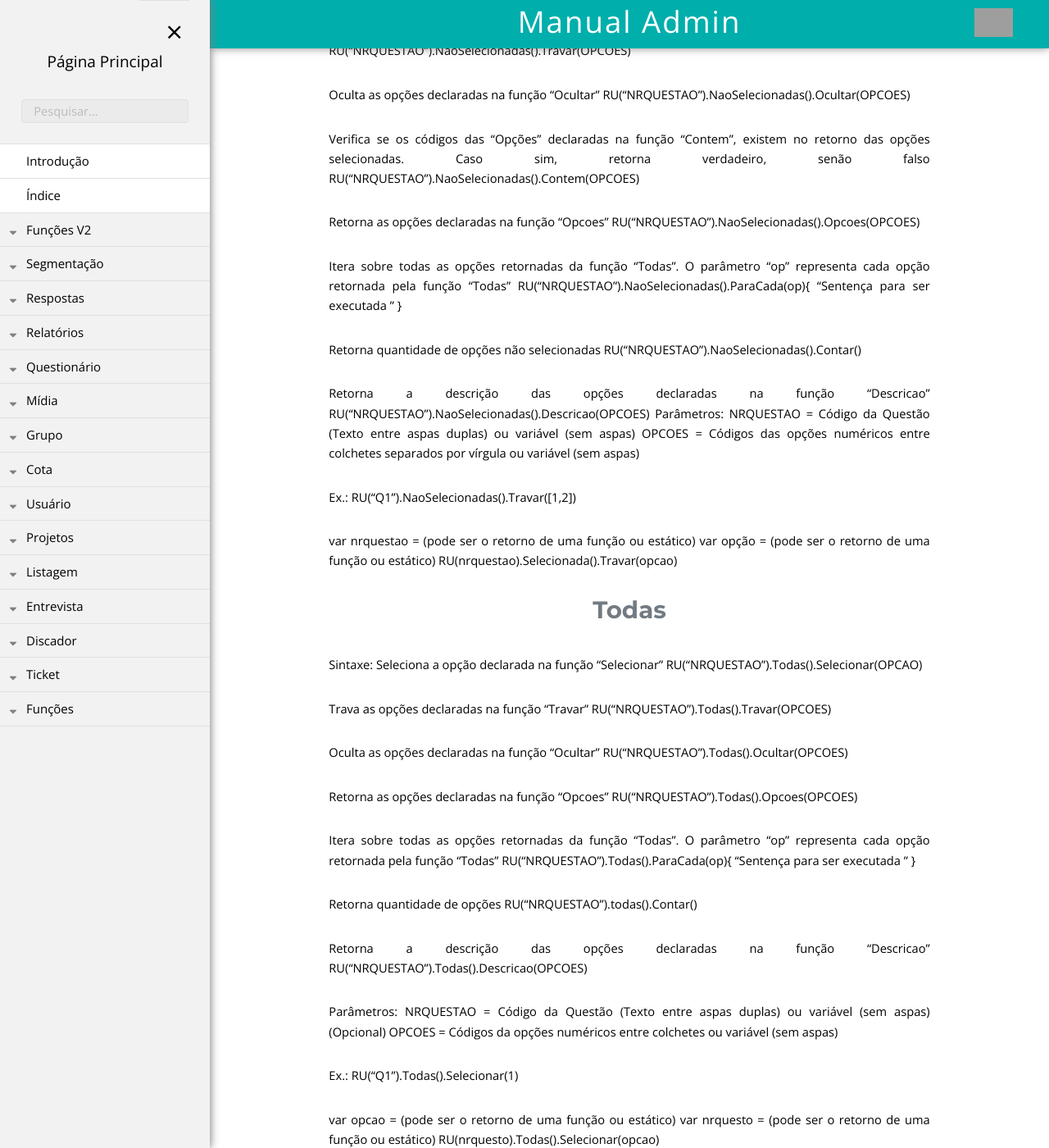
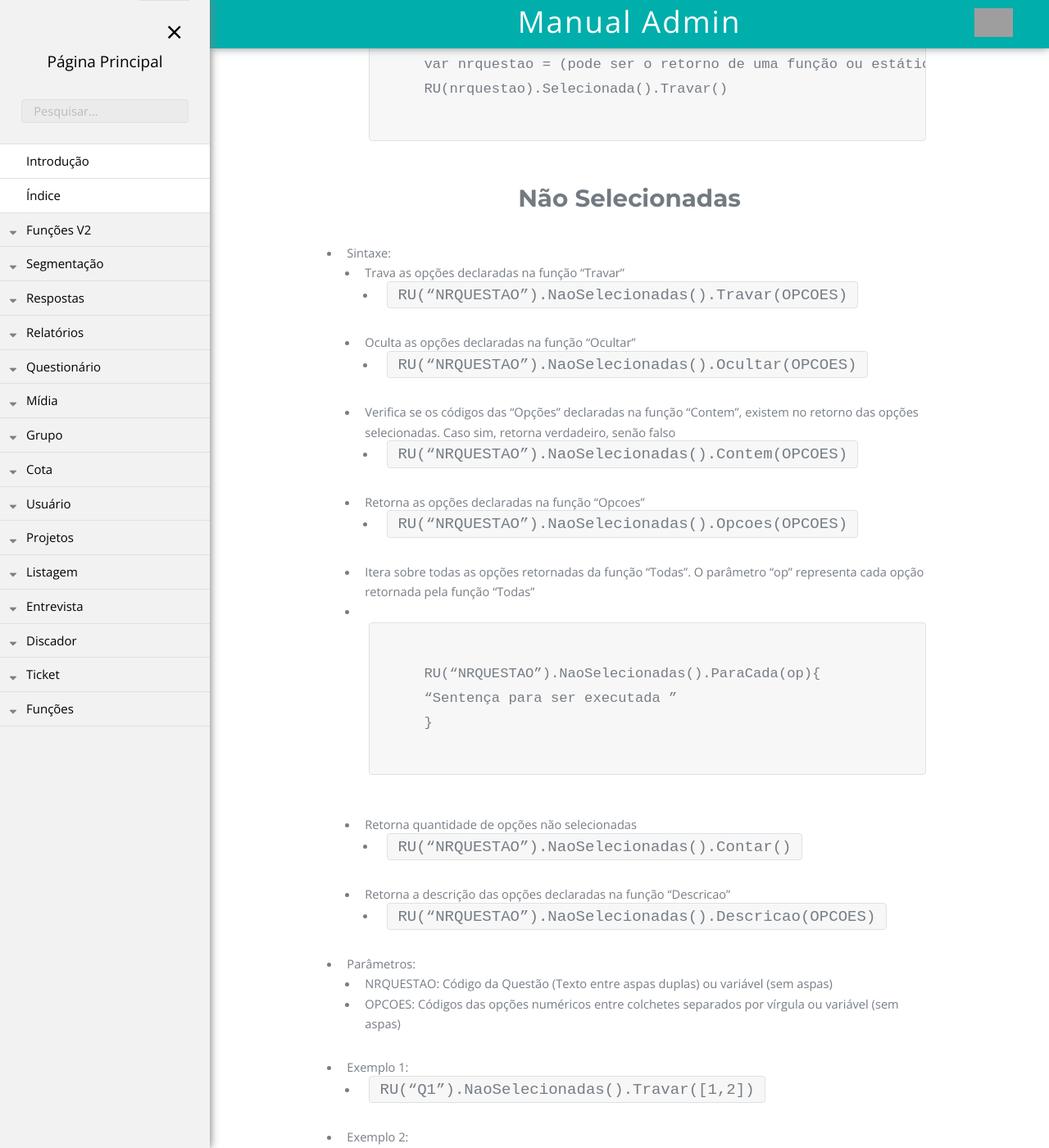
Before and after one commit to rogerio-figueiredo-hsr/hsrtechonline.github.io, a Jekyll site: the page built from _posts/2019-03-29-ru.md, in a window 1280 px wide and 1400 px high, scrolled down 1425 px. Shown: the whole window at 82% size. Built offline with Jekyll 4.4.1, drawn with Linux system fonts in a browser that asks for light colours; some of the changed text lies outside the part shown; grey boxes are pictures that could not be loaded.

Commit message:
Update 2019-03-29-ru.md

```diff
--- a/_posts/2019-03-29-ru.md
+++ b/_posts/2019-03-29-ru.md
@@ -17,9 +17,13 @@
 - Exemplo 1:
   - `RU(“Q1”).GravarOpcao(1)`
 - Exemplo 2:
-  - var opcao =(pode ser o retorno de uma função ou estático)
-  - var nrquestao = (pode ser o retorno de uma função ou estático)
-  - RU(nrquestao).GravarOpcao(opcao)
+  - <pre>
+      <code>
+        var opcao =(pode ser o retorno de uma função ou estático)
+        var nrquestao = (pode ser o retorno de uma função ou estático)
+        RU(nrquestao).GravarOpcao(opcao)
+      </code>
+    </pre>
 
 
 # Selecionada
@@ -38,80 +42,85 @@
 - Exemplos 1:
   - `RU("Q1").Selecionada().Travar()`
 - Exemplos 2:
-  - `var nrquestao = (pode ser o retorno de uma função ou estático)`
-  - `RU(nrquestao).Selecionada().Travar()`
+  - <pre>
+      <code>
+        var nrquestao = (pode ser o retorno de uma função ou estático)
+        RU(nrquestao).Selecionada().Travar()
+      </code>
+    </pre>
 
 
 # Não Selecionadas
 
-Sintaxe:
-Trava as opções declaradas na função “Travar”
-RU(“NRQUESTAO”).NaoSelecionadas().Travar(OPCOES)
-
-Oculta as opções declaradas na função “Ocultar”
-RU(“NRQUESTAO”).NaoSelecionadas().Ocultar(OPCOES)
-
-Verifica se os códigos das “Opções” declaradas na função “Contem”, existem no retorno das opções selecionadas. Caso sim, retorna verdadeiro, senão falso
-RU(“NRQUESTAO”).NaoSelecionadas().Contem(OPCOES)
-
-Retorna as opções declaradas na função “Opcoes”
-RU(“NRQUESTAO”).NaoSelecionadas().Opcoes(OPCOES)
-
-Itera sobre todas as opções retornadas da função “Todas”. O parâmetro “op” representa cada opção retornada pela função “Todas”
-RU(“NRQUESTAO”).NaoSelecionadas().ParaCada(op){
-“Sentença para ser executada ”
-}
-
-Retorna quantidade de opções não selecionadas
-RU(“NRQUESTAO”).NaoSelecionadas().Contar()
-
-Retorna a descrição das opções declaradas na função “Descricao”
-RU(“NRQUESTAO”).NaoSelecionadas().Descricao(OPCOES)
-Parâmetros:
-NRQUESTAO = Código da Questão (Texto entre aspas duplas) ou variável (sem aspas)
-OPCOES = Códigos das opções numéricos entre colchetes separados por vírgula ou variável (sem aspas)
-
-Ex.:
-RU(“Q1”).NaoSelecionadas().Travar([1,2])
-
-var nrquestao = (pode ser o retorno de uma função ou estático)
-var opção = (pode ser o retorno de uma função ou estático)
-RU(nrquestao).Selecionada().Travar(opcao)
+- Sintaxe:
+  - Trava as opções declaradas na função “Travar”
+    - `RU(“NRQUESTAO”).NaoSelecionadas().Travar(OPCOES)`
+  - Oculta as opções declaradas na função “Ocultar”
+    - `RU(“NRQUESTAO”).NaoSelecionadas().Ocultar(OPCOES)`
+  - Verifica se os códigos das “Opções” declaradas na função “Contem”, existem no retorno das opções selecionadas. Caso sim, retorna         verdadeiro, senão falso
+    - `RU(“NRQUESTAO”).NaoSelecionadas().Contem(OPCOES)`
+  - Retorna as opções declaradas na função “Opcoes”
+    - `RU(“NRQUESTAO”).NaoSelecionadas().Opcoes(OPCOES)`
+  - Itera sobre todas as opções retornadas da função “Todas”. O parâmetro “op” representa cada opção retornada pela função “Todas”
+  - <pre>
+      <code>
+        RU(“NRQUESTAO”).NaoSelecionadas().ParaCada(op){
+        “Sentença para ser executada ”
+        }
+      </code>
+    </pre>
+  - Retorna quantidade de opções não selecionadas
+    - `RU(“NRQUESTAO”).NaoSelecionadas().Contar()`
+  - Retorna a descrição das opções declaradas na função “Descricao”
+    - `RU(“NRQUESTAO”).NaoSelecionadas().Descricao(OPCOES)`
+- Parâmetros:
+  - NRQUESTAO: Código da Questão (Texto entre aspas duplas) ou variável (sem aspas)
+  - OPCOES: Códigos das opções numéricos entre colchetes separados por vírgula ou variável (sem aspas)
+- Exemplo 1:
+  - `RU(“Q1”).NaoSelecionadas().Travar([1,2])`
+- Exemplo 2:
+  - <pre>
+      <code>
+        var nrquestao = (pode ser o retorno de uma função ou estático)
+        var opção = (pode ser o retorno de uma função ou estático)
+        RU(nrquestao).Selecionada().Travar(opcao)
+      </code>
+    </pre>
 
 
 # Todas
 
-Sintaxe:
-Seleciona a opção declarada na função “Selecionar”
-RU(“NRQUESTAO”).Todas().Selecionar(OPCAO)
-
-Trava as opções declaradas na função “Travar”
-RU(“NRQUESTAO”).Todas().Travar(OPCOES)
-
-Oculta as opções declaradas na função “Ocultar”
-RU(“NRQUESTAO”).Todas().Ocultar(OPCOES)
-
-Retorna as opções declaradas na função “Opcoes”
-RU(“NRQUESTAO”).Todas().Opcoes(OPCOES)
-
-Itera sobre todas as opções retornadas da função “Todas”. O parâmetro “op” representa cada opção retornada pela função “Todas”
-RU(“NRQUESTAO”).Todas().ParaCada(op){
-“Sentença para ser executada ”
-}
-
-Retorna quantidade de opções
-RU(“NRQUESTAO”).todas().Contar()
-
-Retorna a descrição das opções declaradas na função “Descricao”
-RU(“NRQUESTAO”).Todas().Descricao(OPCOES)
-
-Parâmetros:
-NRQUESTAO = Código da Questão (Texto entre aspas duplas) ou variável (sem aspas)
-(Opcional) OPCOES = Códigos da opções numéricos entre colchetes ou variável (sem aspas)
-
-Ex.:
-RU(“Q1”).Todas().Selecionar(1)
-
-var opcao = (pode ser o retorno de uma função ou estático)
-var nrquesto = (pode ser o retorno de uma função ou estático)
-RU(nrquesto).Todas().Selecionar(opcao)
+- Sintaxe:
+  - Seleciona a opção declarada na função "Selecionar"
+    - `RU(“NRQUESTAO”).Todas().Selecionar(OPCAO)`
+  - Trava as opções declaradas na função "Travar"
+    - `RU(“NRQUESTAO”).Todas().Travar(OPCOES)`
+  - Oculta as opções declaradas na função "Ocultar"
+    - `RU(“NRQUESTAO”).Todas().Ocultar(OPCOES)`
+  - Retorna as opções declaradas na função "Opcoes
+    - `RU(“NRQUESTAO”).Todas().Opcoes(OPCOES)`
+  - Itera sobre todas as opções retornadas da função “Todas”. O parâmetro “op” representa cada opção retornada pela função "Todas"
+    - <pre>
+        <code>
+          RU(“NRQUESTAO”).Todas().ParaCada(op){
+          “Sentença para ser executada ”
+          }
+        </code>
+      </pre>
+  - Retorna quantidade de opções
+    - `RU(“NRQUESTAO”).todas().Contar()`
+  - Retorna a descrição das opções declaradas na função “Descricao”
+    - `RU(“NRQUESTAO”).Todas().Descricao(OPCOES)`
+- Parâmetros:
+  - NRQUESTAO: Código da Questão (Texto entre aspas duplas) ou variável (sem aspas)
+  - **(Opcional)** OPCOES: Códigos da opções numéricos entre colchetes ou variável (sem aspas)
+- Exemplo 1:
+  - `RU(“Q1”).Todas().Selecionar(1)`
+- Exemplo 2:
+  - <pre>
+      <code>
+        var opcao = (pode ser o retorno de uma função ou estático)
+        var nrquesto = (pode ser o retorno de uma função ou estático)
+        RU(nrquesto).Todas().Selecionar(opcao)
+      </code>
+    </pre>
```
